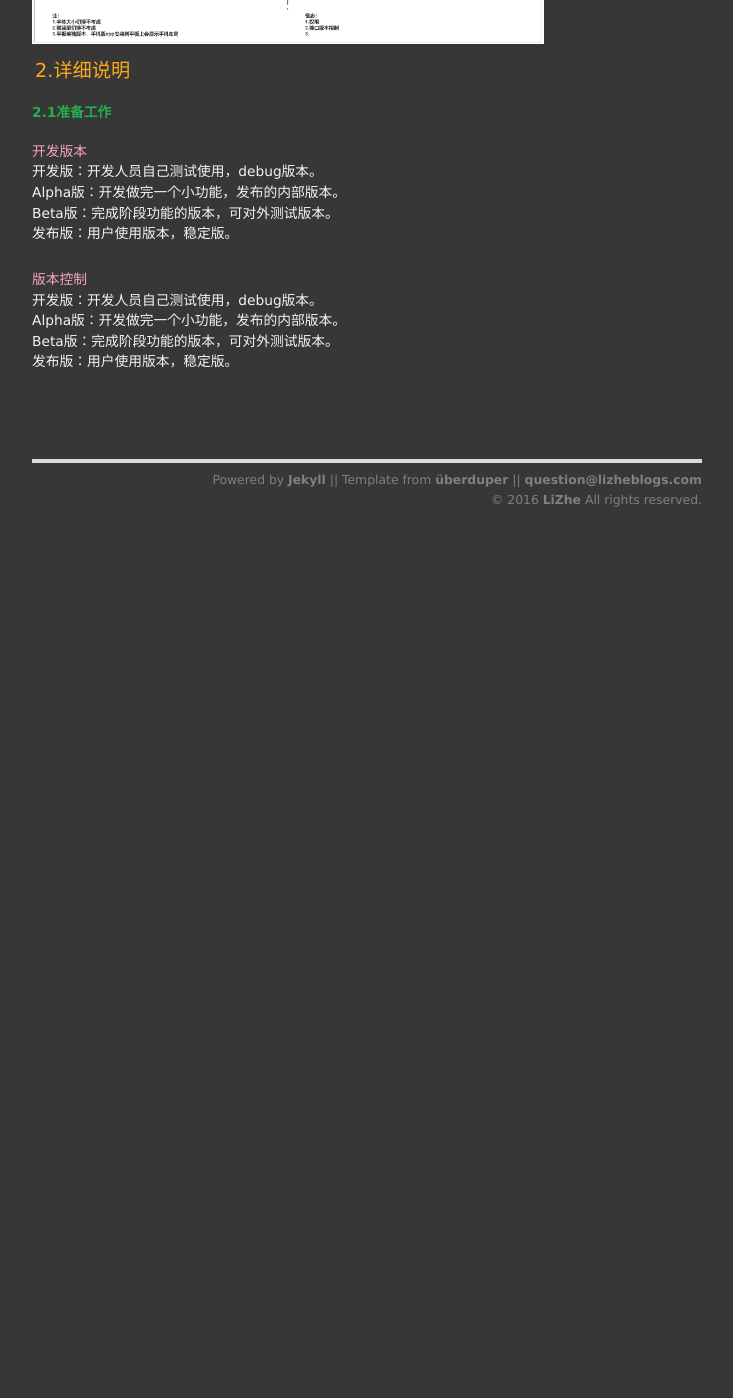
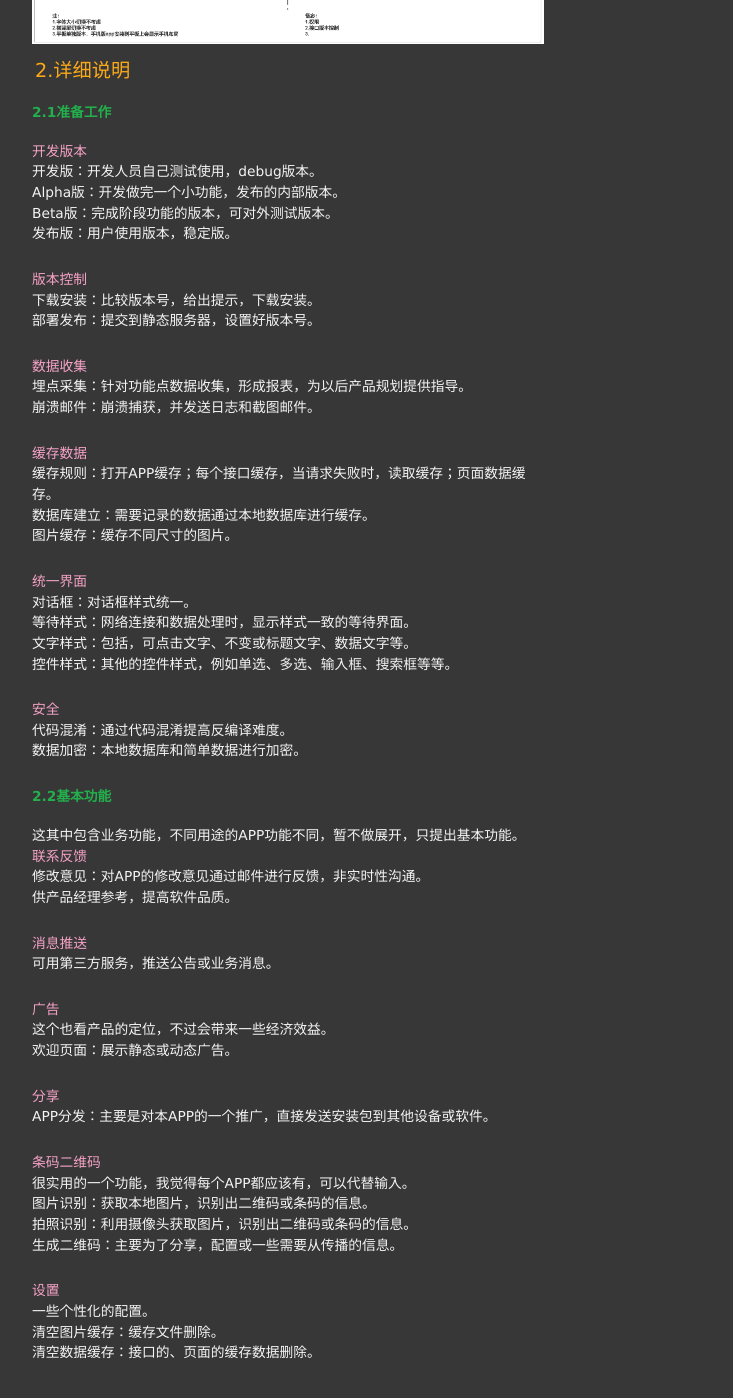
Before and after one commit to pulque/pulque.github.io, a Jekyll site: the page built from all/idea/_posts/2018-10-19-application-function.html, in a window 1280 px wide and 1400 px high, scrolled down 630 px. Shown: the whole window, without its empty margins (273-1006 px from the left). Built offline with Jekyll 4.4.1, drawn with Linux system fonts in a browser that asks for light colours; comment, search, counter and statistics services are not loaded; before the commit the page ends 1192 px from its top, so only the background shows below that.

Commit message:
update application function

```diff
--- a/all/idea/_posts/2018-10-19-application-function.html
+++ b/all/idea/_posts/2018-10-19-application-function.html
@@ -35,16 +35,65 @@ Beta版：完成阶段功能的版本，可对外测试版本。<br>
 </p>
 <p>
 <font class="pink">版本控制</font><br>
-开发版：开发人员自己测试使用，debug版本。<br>
-Alpha版：开发做完一个小功能，发布的内部版本。<br>
-Beta版：完成阶段功能的版本，可对外测试版本。<br>
-发布版：用户使用版本，稳定版。
+下载安装：比较版本号，给出提示，下载安装。<br>
+部署发布：提交到静态服务器，设置好版本号。
+</p>
+<p>
+<font class="pink">数据收集</font><br>
+埋点采集：针对功能点数据收集，形成报表，为以后产品规划提供指导。<br>
+崩溃邮件：崩溃捕获，并发送日志和截图邮件。
+</p>
+<p>
+<font class="pink">缓存数据</font><br>
+缓存规则：打开APP缓存；每个接口缓存，当请求失败时，读取缓存；页面数据缓存。<br>
+数据库建立：需要记录的数据通过本地数据库进行缓存。<br>
+图片缓存：缓存不同尺寸的图片。
+</p>
+<p>
+<font class="pink">统一界面</font><br>
+对话框：对话框样式统一。<br>
+等待样式：网络连接和数据处理时，显示样式一致的等待界面。<br>
+文字样式：包括，可点击文字、不变或标题文字、数据文字等。<br>
+控件样式：其他的控件样式，例如单选、多选、输入框、搜索框等等。
+</p>
+<p>
+<font class="pink">安全</font><br>
+代码混淆：通过代码混淆提高反编译难度。<br>
+数据加密：本地数据库和简单数据进行加密。
 </p>
 
-
-<br>
-
-
-
+<h4>2.2基本功能</h4>
+这其中包含业务功能，不同用途的APP功能不同，暂不做展开，只提出基本功能。
+<p>
+<font class="pink">联系反馈</font><br>
+修改意见：对APP的修改意见通过邮件进行反馈，非实时性沟通。<br>
+         供产品经理参考，提高软件品质。
+</p>
+<p>
+<font class="pink">消息推送</font><br>
+可用第三方服务，推送公告或业务消息。
+</p>
+<p>
+<font class="pink">广告</font><br>
+这个也看产品的定位，不过会带来一些经济效益。<br>
+欢迎页面：展示静态或动态广告。
+</p>
+<p>
+<font class="pink">分享</font><br>
+APP分发：主要是对本APP的一个推广，直接发送安装包到其他设备或软件。
+</p>
+<p>
+<font class="pink">条码二维码</font><br>
+很实用的一个功能，我觉得每个APP都应该有，可以代替输入。<br>
+图片识别：获取本地图片，识别出二维码或条码的信息。<br>
+拍照识别：利用摄像头获取图片，识别出二维码或条码的信息。<br>
+生成二维码：主要为了分享，配置或一些需要从传播的信息。
+</p>
+<p>
+<font class="pink">设置</font><br>
+一些个性化的配置。<br>
+清空图片缓存：缓存文件删除。<br>
+清空数据缓存：接口的、页面的缓存数据删除。
+</p>
 <br>
 <br>
```
